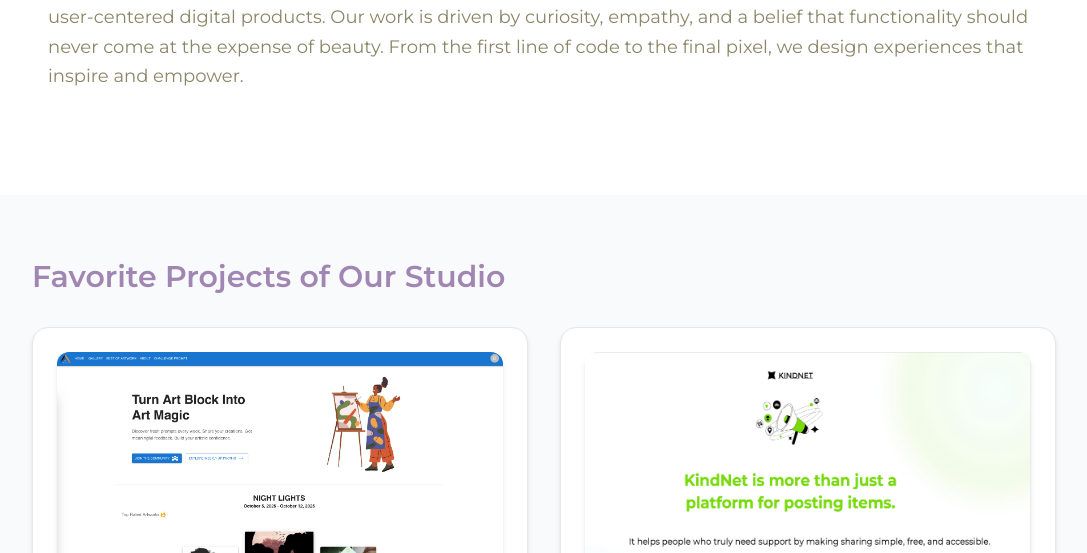
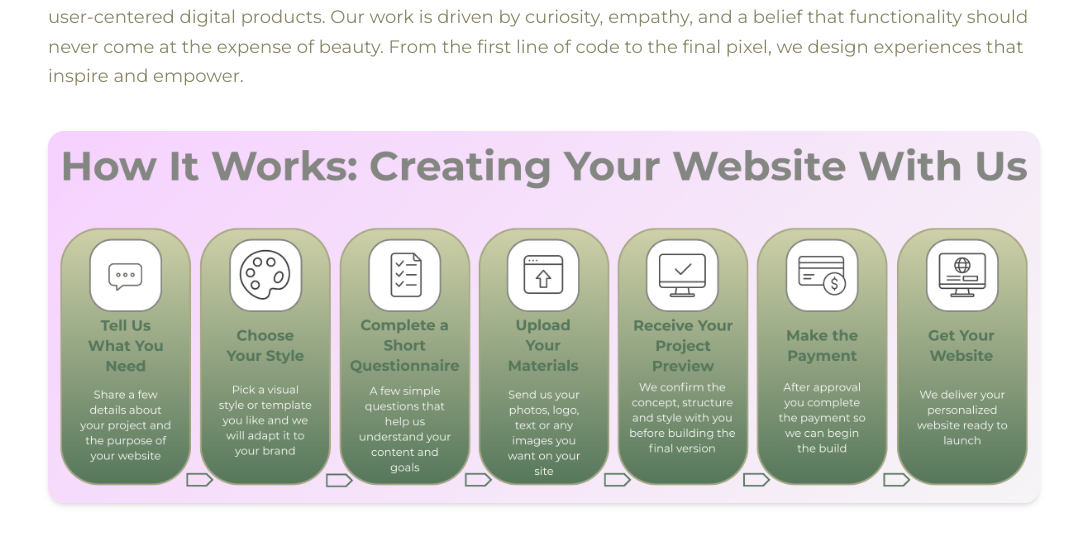
Before and after one commit to MariaZasypkina/CodePalette, a React (Vite) app: page / in a window 1280 px wide. Shown: the part 803-1356 px from the top of the page, without its empty margins (96-1183 px from the left). Built offline with nearby package versions, Linux system fonts and the light colour scheme.

Commit message:
How it works iconographic is added on the home page

```diff
--- a/src/components/AboutSection.jsx
+++ b/src/components/AboutSection.jsx
@@ -1,5 +1,6 @@
 import React from "react";
 import { aboutText } from "../data/aboutData";
+import howItWorksImg from "../assets/how-it-works.png";
 
 export default function AboutSection() {
   return (
@@ -11,6 +12,14 @@
         <p className="text-lg leading-relaxed mb-10 text-left">
           {aboutText.description}
         </p>
+
+        <div className="mt-10 flex justify-center w-full">
+          <img
+            src={howItWorksImg}
+            alt="How Creative Code Palette works"
+            className="w-full max-w-5xl rounded-2xl shadow-md"
+          />
+        </div>
       </div>
     </section>
   );
```
Also changed, not shown: src/assets/how-it-works.png (added).
